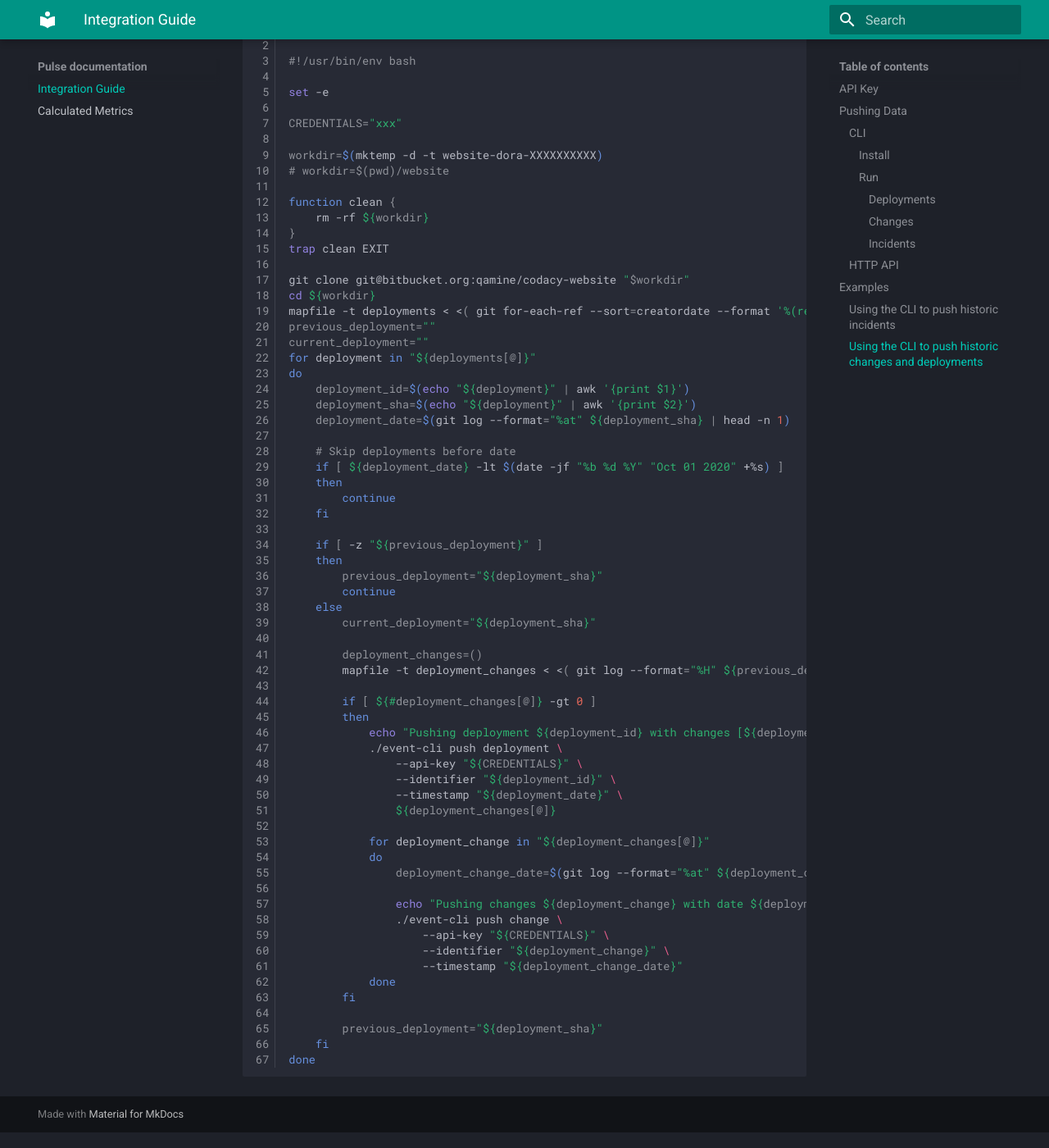
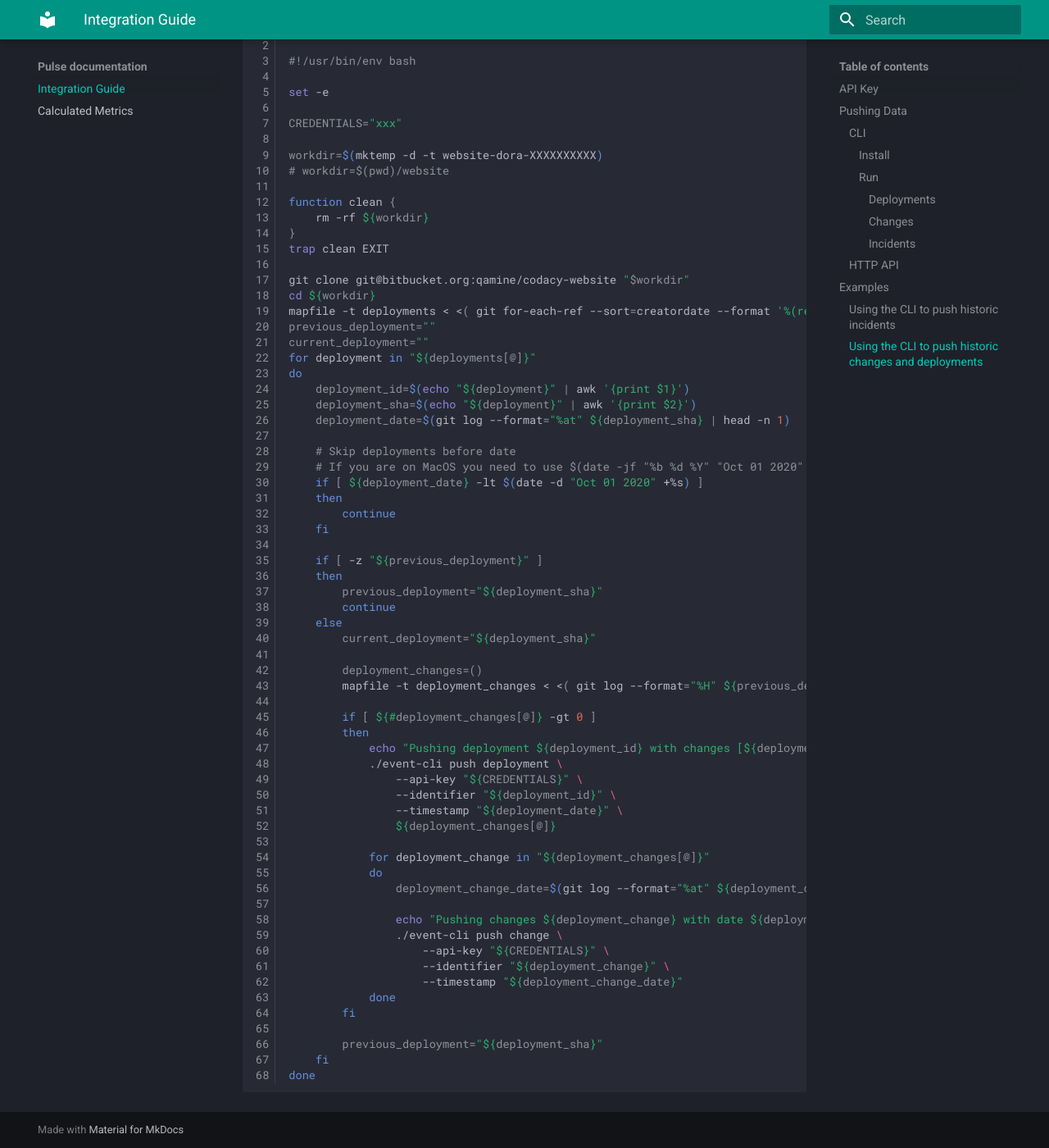
Before and after one commit to codacy/pulse-user-docs, an MkDocs documentation site: the page built from docs/index.md, in a window 1280 px wide and 1400 px high, scrolled down 3891 px. Shown: the whole window at 82% size. Built offline with MkDocs 1.6.1 and Material for MkDocs 9.7.7, drawn with Linux system fonts in a browser that asks for light colours.

Commit message:
fix: Address review comments

```diff
--- a/docs/index.md
+++ b/docs/index.md
@@ -174,7 +174,8 @@ do
     deployment_date=$(git log --format="%at" ${deployment_sha} | head -n 1)
 
     # Skip deployments before date
-    if [ ${deployment_date} -lt $(date -jf "%b %d %Y" "Oct 01 2020" +%s) ]
+    # If you are on MacOS you need to use $(date -jf "%b %d %Y" "Oct 01 2020" +%s) instead
+    if [ ${deployment_date} -lt $(date -d "Oct 01 2020" +%s) ]
     then
         continue
     fi
```
